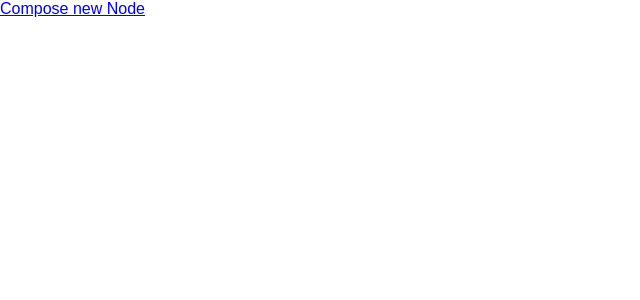
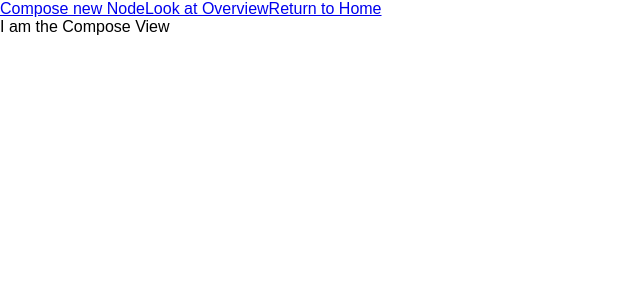
Before and after one commit to Lord-Windy/ptah-creator, a React (Create React App) app: page /compose in a window 1280 px wide. Shown: the top 300 px of the page, without its empty margins (0-640 px from the left). Built offline with nearby package versions, Linux system fonts and the light colour scheme.

Commit message:
Three main views I want to look at appearing now

```diff
--- a/src/App.js
+++ b/src/App.js
@@ -7,6 +7,8 @@ import {
 import './css/App.css';
 
 import Home from './views/Home.js'
+import Compose from './views/Compose.js'
+import Overview from './views/Overview.js'
 
 /*const example = () => {
     return <Home/>
@@ -22,8 +24,12 @@ class App extends Component {
                 <div>
                     <nav>
                         <Link to="/compose">Compose new Node</Link>
+                        <Link to="/overview">Look at Overview</Link>
+                        <Link to="/">Return to Home</Link>
                     </nav>
-                    <Route exact path="/" component={Home}/>
+                    <Route exact path = "/" component = { Home } />
+                    <Route path = "/compose" component = { Compose } />
+                    <Route path = "/overview" component = { Overview } />
                 </div>
             </Router>
         );
--- /dev/null
+++ b/src/views/Compose.js
@@ -0,0 +1,16 @@
+import React, {Component} from 'react';
+
+/**
+ * This is a view, specifically one that renders the default screen
+ */
+
+export default class Compose extends Component {
+    render() {
+        return (
+            <div>
+                I am the Compose View
+            </div>
+
+        );
+    }
+}
--- /dev/null
+++ b/src/views/Overview.js
@@ -0,0 +1,16 @@
+import React, {Component} from 'react';
+
+/**
+ * This is a view, specifically one that renders the default screen
+ */
+
+export default class Overview extends Component {
+    render() {
+        return (
+            <div>
+                I am the Overview
+            </div>
+
+        );
+    }
+}
```
